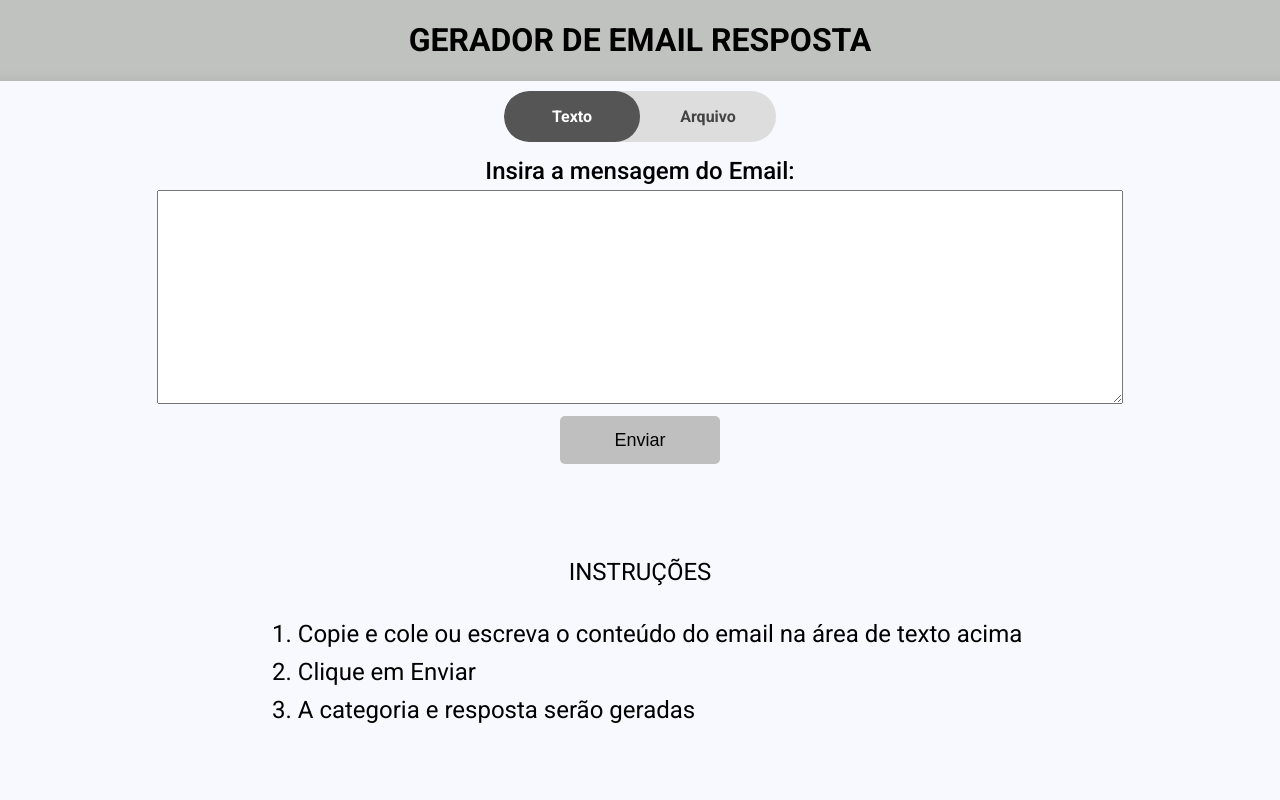
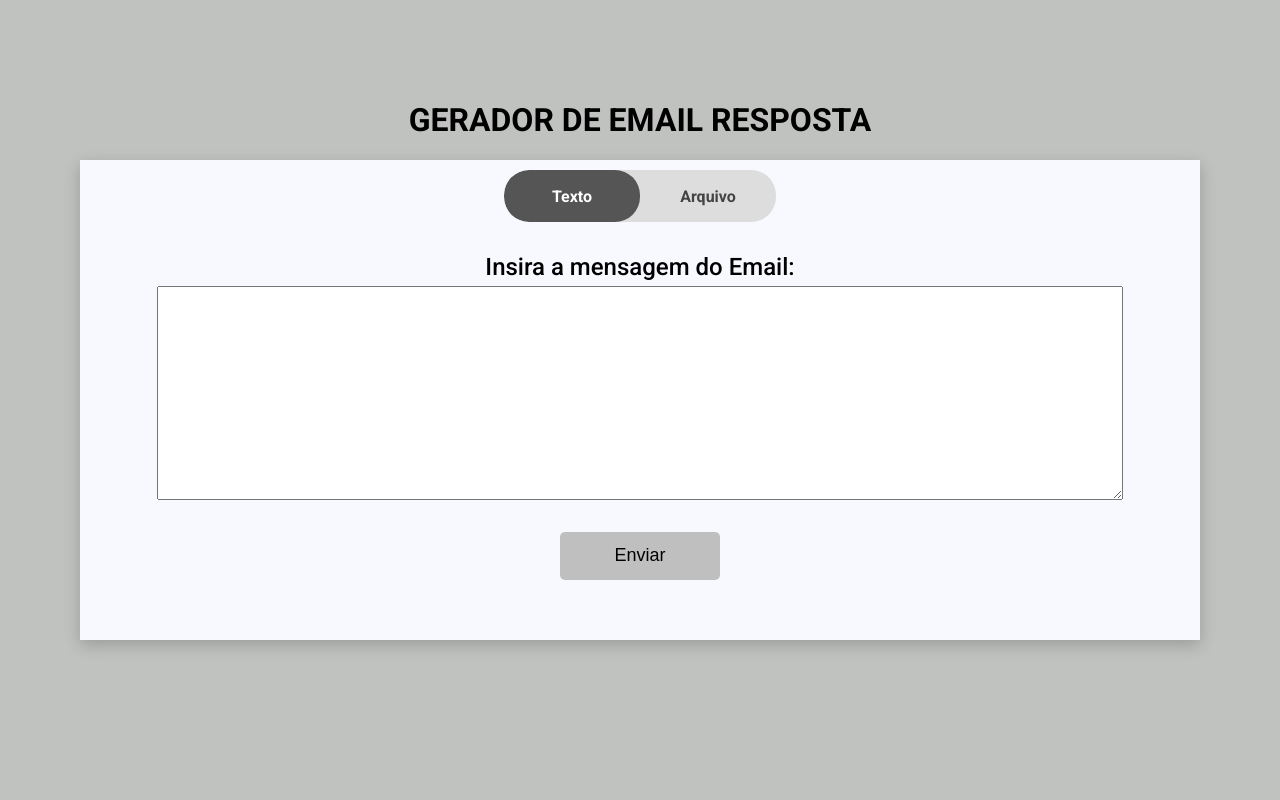
Before and after one commit to Luizxdas/desafio-email, a Flask app: page / in a window 1280 px wide. Run offline with Flask 3, Linux system fonts and the light colour scheme.

Commit message:
Remove instruções e ajusta design
- Remove as instruções pois não são necessárias pela natureza intuitiva do projeto
- Ajusta o tamanho das divs do projeto para melhor organização e visual

```diff
--- a/static/css/index.css
+++ b/static/css/index.css
@@ -25,8 +25,10 @@
   align-items: center;
   justify-content: start;
 
-  width: 85rem;
-  height: 45rem;
+  margin-bottom: 5rem;
+
+  width: 70rem;
+  height: 30rem;
 
   box-shadow: 0px 5px 15px rgba(0, 0, 0, 0.2);
 
@@ -145,7 +147,7 @@
 }
 
 .submit-text {
-  margin-top: 12px;
+  margin-top: 2rem;
 }
 
 .div-upload {
@@ -188,40 +190,13 @@
 }
 
 .submit-file {
-  margin-top: auto;
-  margin-bottom: 10px;
+  margin-top: 6rem;
+  margin-bottom: px;
 }
 
 .form-data {
   height: 22rem;
-}
-
-.text-instructions,
-.file-instructions {
-  display: flex;
-  flex-direction: column;
-  flex: 1;
-
-  align-items: center;
-
-  margin-top: 4rem;
-
-  width: 100%;
-
-  font-size: x-large;
-}
-
-.text-instructions li,
-.file-instructions li {
-  margin: 10px 0;
-}
-
-.text-list li:first-child {
-  margin-top: 0;
-}
-
-.file-instructions {
-  display: none;
+  margin-top: 1rem;
 }
 
 .loader-background {
--- a/static/css/response.css
+++ b/static/css/response.css
@@ -25,8 +25,8 @@
   align-items: center;
   justify-content: start;
 
-  width: 85rem;
-  height: 45rem;
+  width: 70rem;
+  height: 43rem;
 
   box-shadow: 0px 5px 15px rgba(0, 0, 0, 0.2);
 
--- a/templates/index.html
+++ b/templates/index.html
@@ -57,27 +57,6 @@
             />
           </div>
         </form>
-
-        <div class="text-instructions">
-          <span>INSTRUÇÕES</span>
-          <ol type="1" class="instructions-list">
-            <li>
-              Copie e cole ou escreva o conteúdo do email na área de texto acima
-            </li>
-            <li>Clique em Enviar</li>
-            <li>A categoria e resposta serão geradas</li>
-          </ol>
-        </div>
-
-        <div class="file-instructions">
-          <span>INSTRUÇÕES</span>
-          <ol type="1" class="instructions-list">
-            <li>Clique em procurar arquivo</li>
-            <li>Escolha um arquivo em .txt ou .pdf</li>
-            <li>Clique em Fazer Upload</li>
-            <li>A categoria e resposta serão geradas</li>
-          </ol>
-        </div>
       </div>
     </div>
   </body>
```
